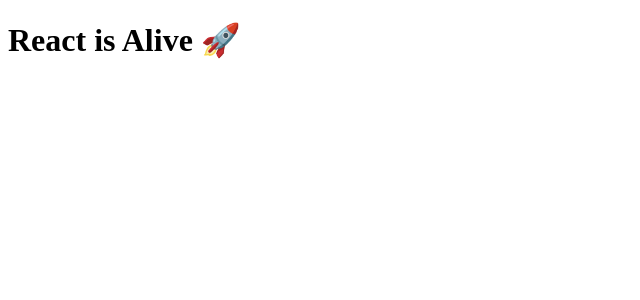
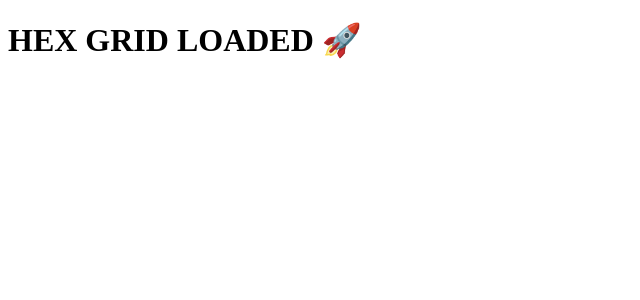
Before and after one commit to Ishant921/hex-grid, a React (Vite) app: page / in a window 1280 px wide. Shown: the top 300 px of the page, without its empty margins (0-640 px from the left). Built offline with nearby package versions, Linux system fonts and the light colour scheme.

Commit message:
Update app.jsx

```diff
--- a/src/app.jsx
+++ b/src/app.jsx
@@ -1,9 +1,6 @@
 import React from "react";
+import HexGrid from "./HexGrid.jsx";
 
 export default function App() {
-  return (
-    <div>
-      <h1>React is Alive 🚀</h1>
-    </div>
-  );
+  return <HexGrid />;
 }
```
